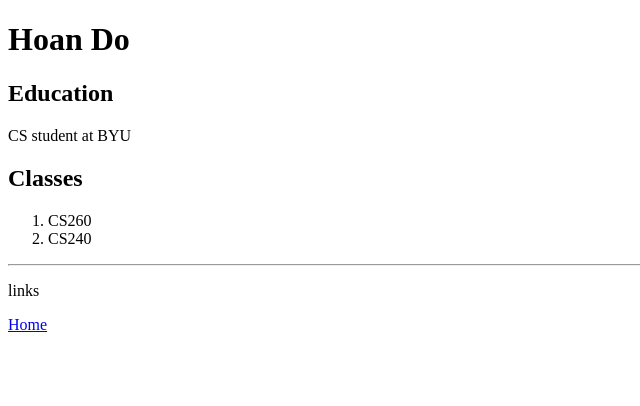
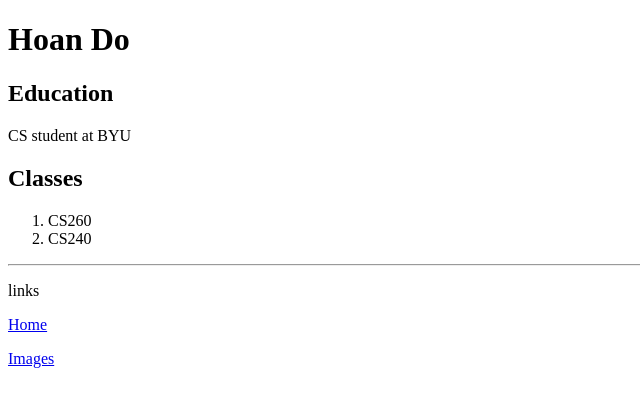
Before and after one commit to harrison-hdd/portfolio, a plain HTML site: page index.html in a window 1280 px wide. Shown: the full height of the page, 0-640 px from the left. Drawn offline with Linux system fonts and the light colour scheme.

Commit message:
new link

```diff
--- a/index.html
+++ b/index.html
@@ -17,6 +17,6 @@
     <hr/>
     <p>links</p>
     <p><a href="https://hoando.click">Home</a></p>
-
+    <p><a href="https://hoando.click/test/Test/images.html">Images</a></p>
   </body>
 </html>
```
